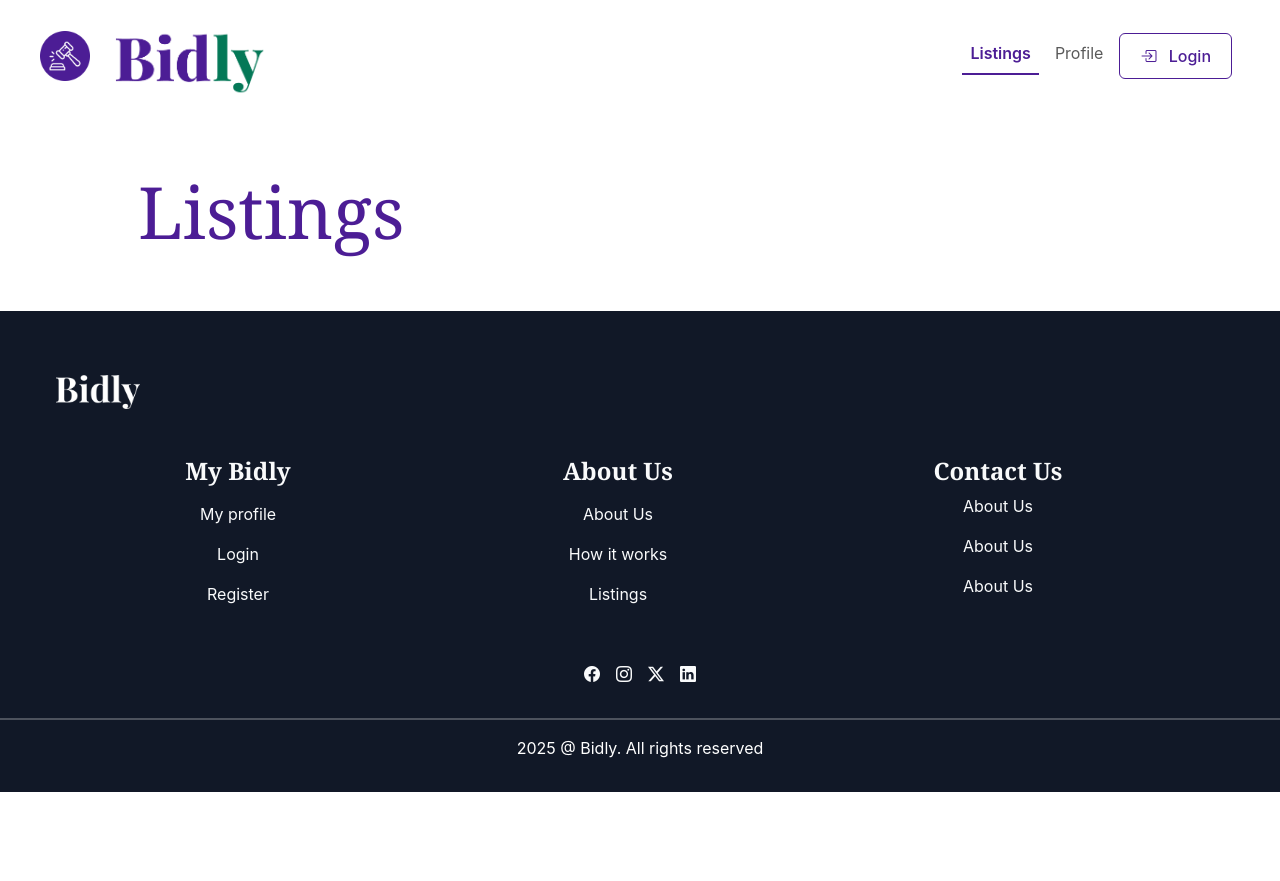
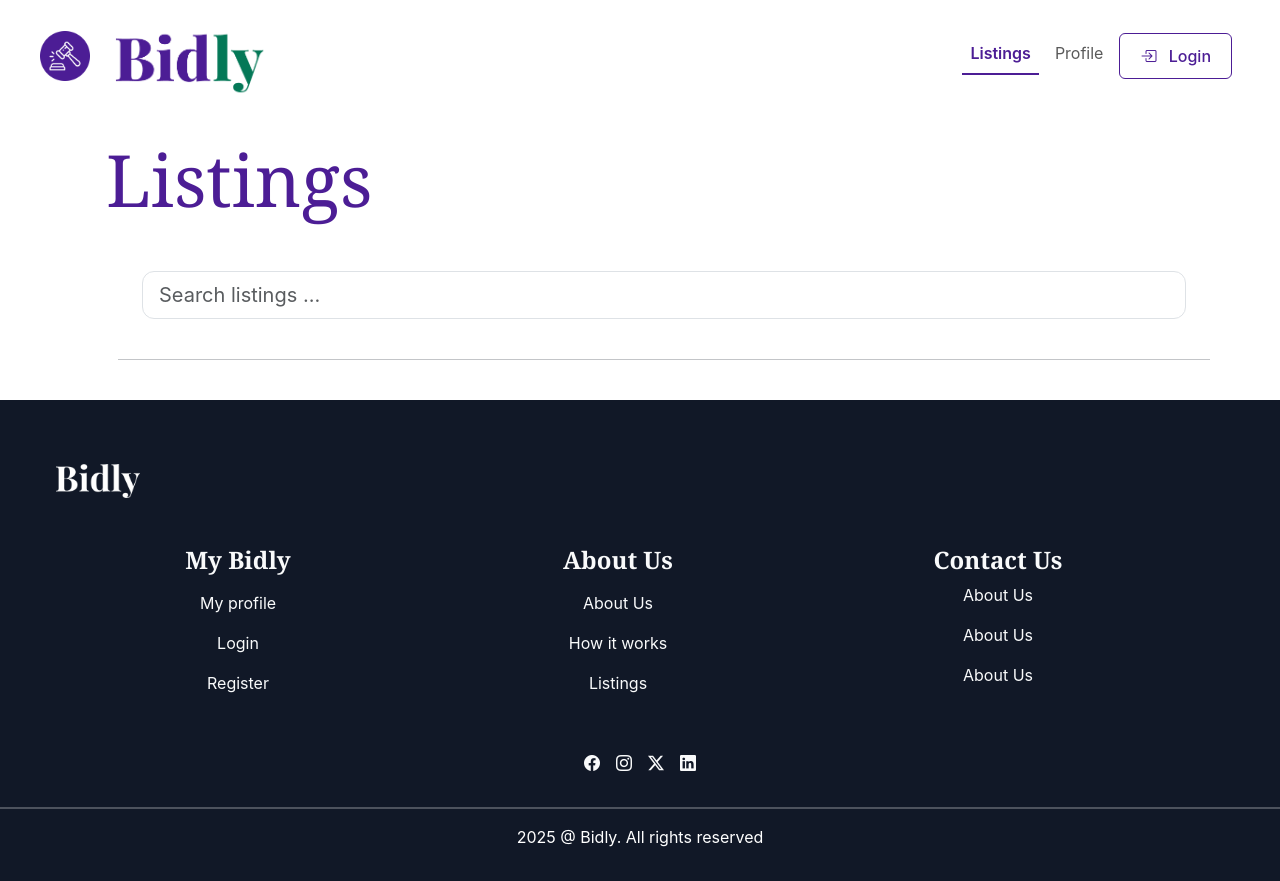
Before and after one commit to Kateve52911/bidly, a website built with Vite: page index.html in a window 1280 px wide. Before the commit the page ends 800 px from the top, so only its background shows below. Built offline with nearby package versions, Linux system fonts and the light colour scheme; no server answers.

Commit message:
created function to render searchbar onto listing page

```diff
--- a/index.html
+++ b/index.html
@@ -66,7 +66,7 @@
       </nav>
     </header>
     <main id="app" class="flex-grow-1">
-      <div id="listings-Container" class="container m-auto"></div>
+      <div id="listings-Container" class="container mx-auto"></div>
     </main>
     <footer class="footer mt-auto py-3 bg-footer">
       <a href="index.html"
--- a/src/app/components/listings/card/createListingCard.ts
+++ b/src/app/components/listings/card/createListingCard.ts
@@ -3,7 +3,7 @@ import { createBidButton } from '../../../utils/helpers/card/createBidButton.ts'
 
 export function createListingCard(data: Listing) {
   const column: HTMLDivElement = document.createElement('div');
-  column.className = 'col-12 col-md-6 col-lg-4 mb-5 my-2';
+  column.className = 'col-12 col-md-6 col-lg-4 mb-5 ';
 
   const container: HTMLDivElement = document.createElement('div');
   container.className = 'card shadow h-100';
--- /dev/null
+++ b/src/app/components/listings/searchBar/renderSearchBar.ts
@@ -0,0 +1,27 @@
+import { createUserInput } from '../../../utils/helpers/forms/createInput.ts';
+
+export function renderSearchBar() {
+  const container: HTMLDivElement = document.createElement('div');
+  container.id = 'search-bar-container';
+  container.className = 'container ms-4 flex-wrap';
+
+  const searchBar: HTMLDivElement = document.createElement('div');
+  searchBar.className = 'search-bar p-4';
+
+  const searchInput: HTMLInputElement = createUserInput(
+    'Search listings ...',
+    'search',
+    'search-input',
+    'search-input',
+  );
+  searchInput.className = 'form-control form-control-lg';
+
+  const lineBreak: HTMLDivElement = document.createElement('hr');
+  lineBreak.className = ' border-1 border-top border-dark pb-4';
+
+  searchBar.appendChild(searchInput);
+  container.appendChild(searchBar);
+  container.appendChild(lineBreak);
+
+  return container;
+}
--- a/src/app/pages/index.ts
+++ b/src/app/pages/index.ts
@@ -4,6 +4,7 @@ import { Listing } from '../utils/helpers/card/type/listing.ts';
 import { initNavbar } from '../components/navbar/initNavBar.ts';
 import { createListingRow } from '../utils/helpers/listings/createListingRow.ts';
 import { createPaginationControls } from '../components/listings/pagination/createPaginationControls.ts';
+import { renderSearchBar } from '../components/listings/searchBar/renderSearchBar.ts';
 
 export function initPage(): void {
   const navbar = document.getElementById('navbar-links');
@@ -24,8 +25,11 @@ export async function renderAllListings(): Promise<HTMLElement | null> {
   } else {
     const heading = document.createElement('h1');
     heading.textContent = 'Listings';
-    heading.className = 'text-primary display-2 p-2 mx-5 my-5';
+    heading.className = 'text-primary display-2 p-2 m-3';
     listingContainer.appendChild(heading);
+
+    const searchBar = renderSearchBar();
+    listingContainer.appendChild(searchBar);
 
     const numListings: number = allListings.length;
     const numRows: number = Math.ceil(numListings / 3);
--- a/src/app/utils/helpers/forms/createInput.ts
+++ b/src/app/utils/helpers/forms/createInput.ts
@@ -1,6 +1,13 @@
 export function createUserInput(
   placeholder: string,
-  type: 'text' | 'email' | 'password' | 'date' | 'datetime-local' | 'number',
+  type:
+    | 'text'
+    | 'email'
+    | 'password'
+    | 'date'
+    | 'datetime-local'
+    | 'number'
+    | 'search',
   name: string,
   id: string,
   min?: string,
```
